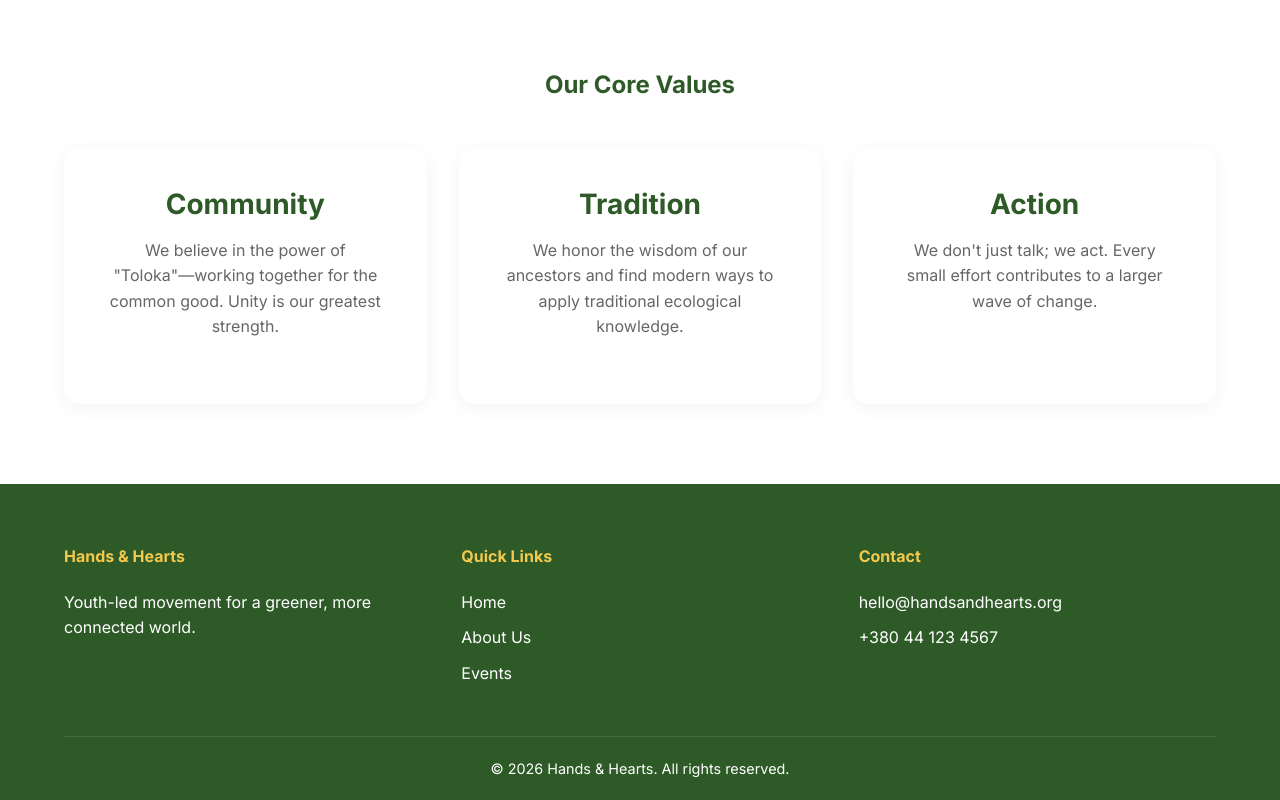
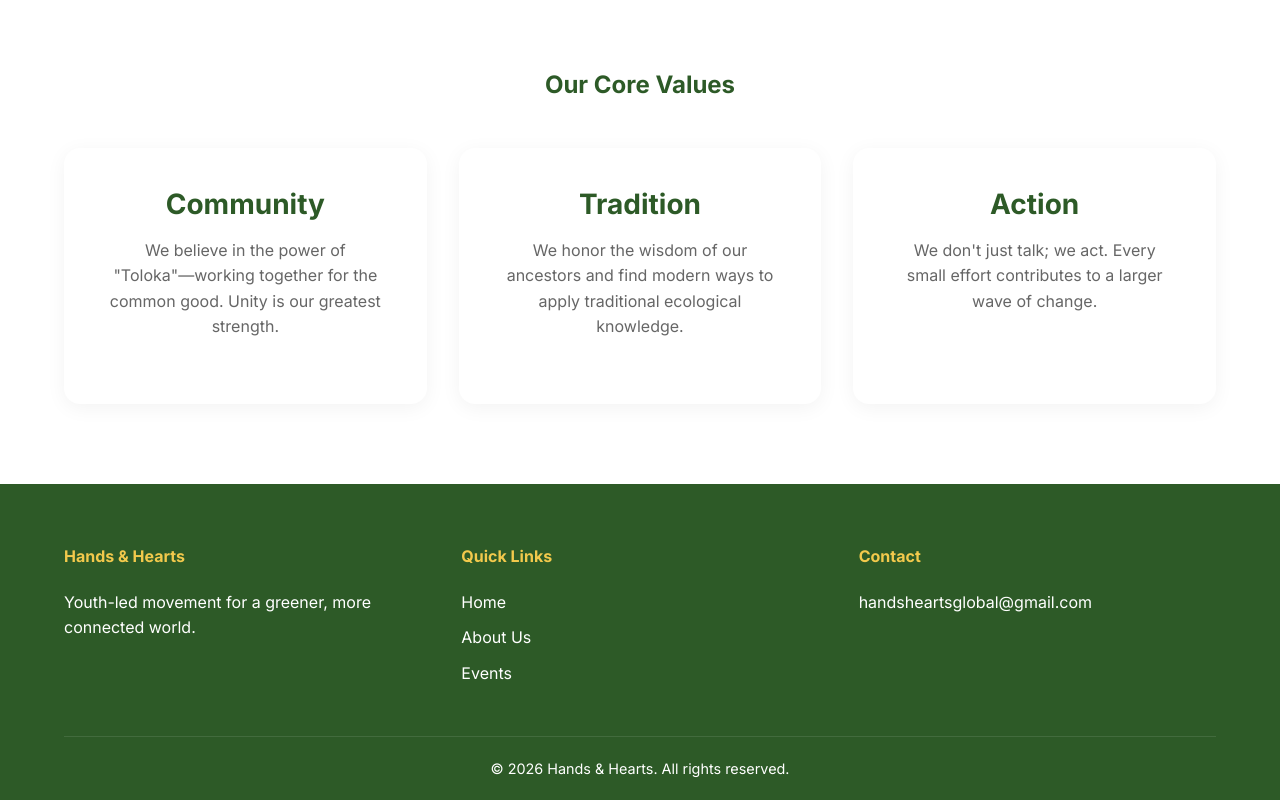
Before and after one commit to rihab-dev-14/headandhearts, a website built with Vite: page about.html in a window 1280 px wide. Shown: the part 993-1793 px from the top of the page. Built offline with nearby package versions, Linux system fonts and the light colour scheme.

Commit message:
Update about.html

```diff
--- a/about.html
+++ b/about.html
@@ -91,8 +91,8 @@
                 <div class="footer-col">
                     <h4>Contact</h4>
                     <ul>
-                        <li>hello@handsandhearts.org</li>
-                        <li>+380 44 123 4567</li>
+                        <li>handsheartsglobal@gmail.com</li>
+
                     </ul>
                 </div>
             </div>
```
